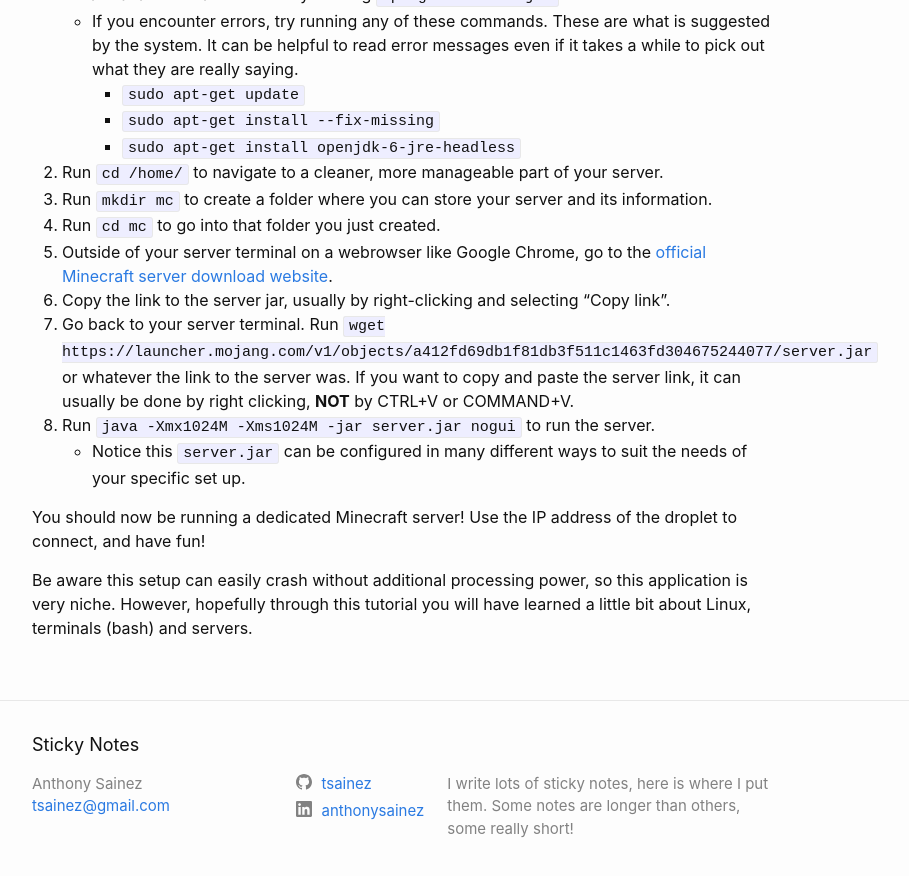
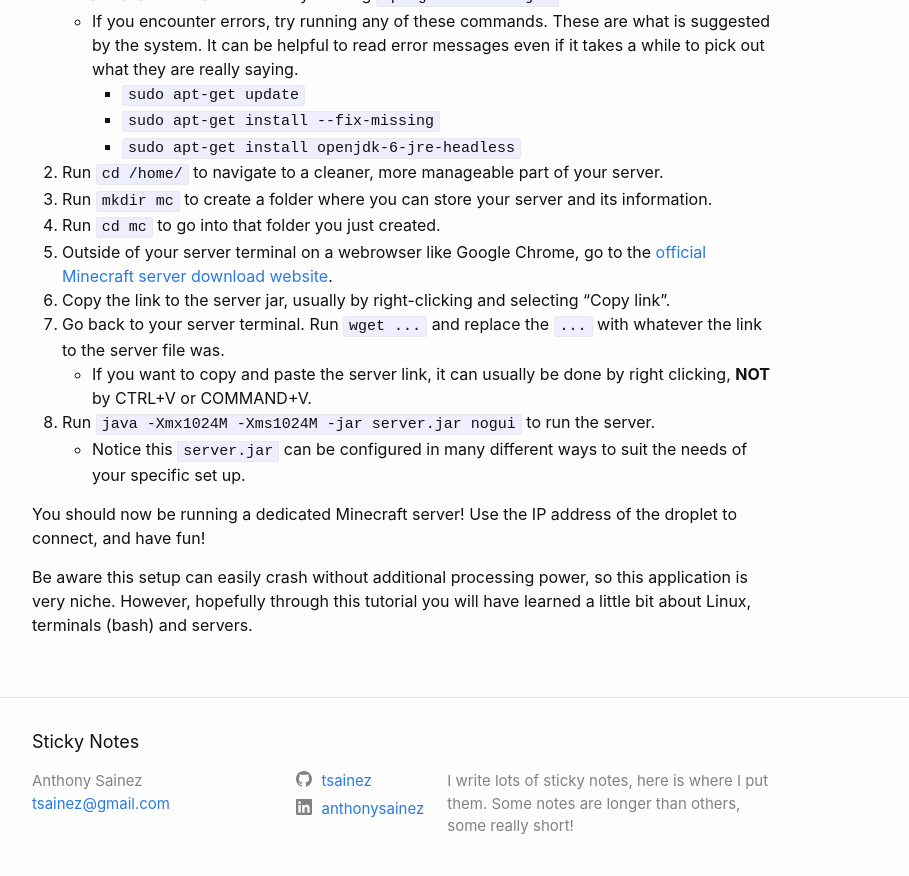
Before and after one commit to tsainez/tsainez.github.io, a Jekyll site: the page built from _posts/2020-07-18-dedicated-minecraft.md, in a window 1280 px wide and 900 px high, scrolled down 1072 px. Shown: the top 876 px of the window, without its empty margins (238-1147 px from the left). Built offline with Jekyll 4.4.1, drawn with Linux system fonts in a browser that asks for light colours; comment, search, counter and statistics services are not loaded.

Commit message:
Update 2020-07-18-dedicated-minecraft.md

```diff
--- a/_posts/2020-07-18-dedicated-minecraft.md
+++ b/_posts/2020-07-18-dedicated-minecraft.md
@@ -38,7 +38,8 @@ What you should be looking at is an Ubuntu terminal.
 4. Run `cd mc` to go into that folder you just created.
 5. Outside of your server terminal on a webrowser like Google Chrome, go to the [official Minecraft server download website](https://www.minecraft.net/en-us/download/server).
 6. Copy the link to the server jar, usually by right-clicking and selecting "Copy link".
-7. Go back to your server terminal. Run `wget https://launcher.mojang.com/v1/objects/a412fd69db1f81db3f511c1463fd304675244077/server.jar` or whatever the link to the server was. If you want to copy and paste the server link, it can usually be done by right clicking, **NOT** by CTRL+V or COMMAND+V.
+7. Go back to your server terminal. Run `wget ...` and replace the `...` with whatever the link to the server file was.
+	- If you want to copy and paste the server link, it can usually be done by right clicking, **NOT** by CTRL+V or COMMAND+V.
 8. Run `java -Xmx1024M -Xms1024M -jar server.jar nogui` to run the server.
 	- Notice this `server.jar` can be configured in many different ways to suit the needs of your specific set up.
 
```
